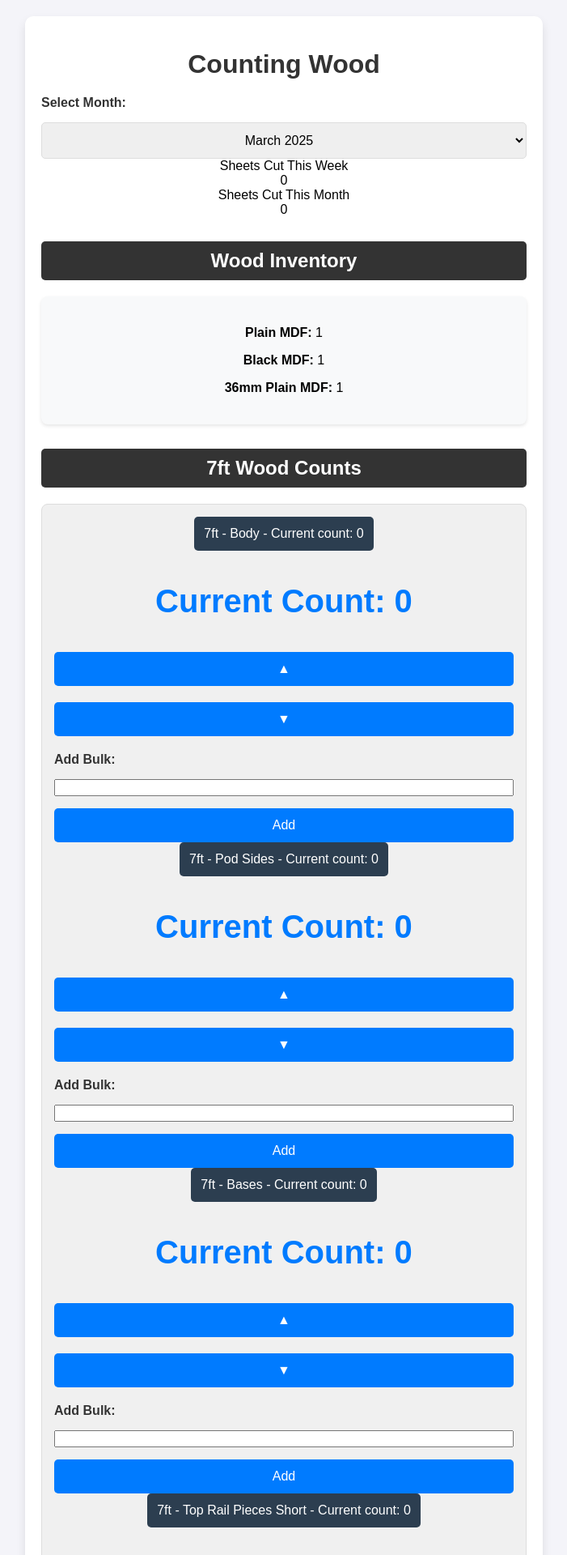
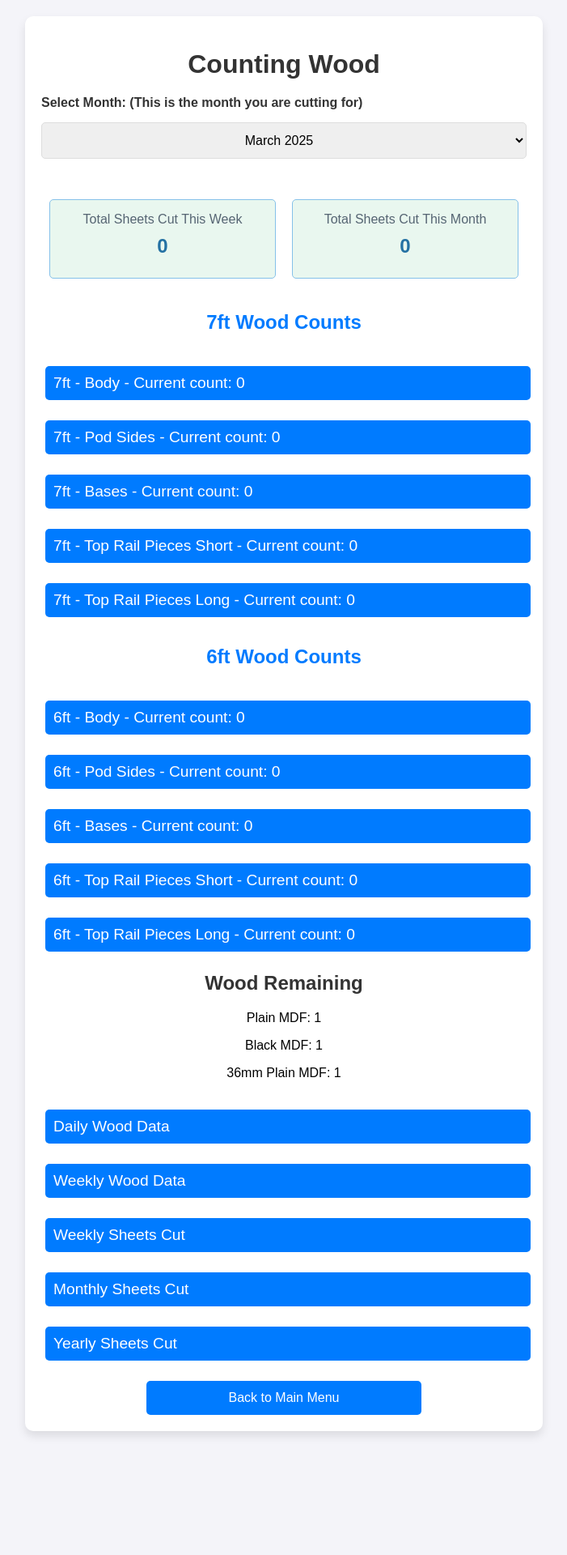
Before and after one commit to Bitcade1/Pooltracker, a Flask app: page /counting_wood in a window 1280 px wide. Shown: the top 1920 px of the page at 81% size, without its empty margins (289-990 px from the left). After the commit the page ends 1773 px from the top, so only its background shows below. Run offline with Flask 3, Linux system fonts and the light colour scheme; the visitor is signed in with stand-in values (Sample User, id 1); tables that the repository leaves empty hold one stand-in row (values such as "Sample post").

Commit message:
Update counting_wood.html

```diff
--- a/templates/counting_wood.html
+++ b/templates/counting_wood.html
@@ -6,45 +6,89 @@
   <title>Counting Wood - Pool Table Tracker</title>
   <link rel="stylesheet" href="{{ url_for('static', filename='styles.css') }}">
   <style>
-    /* Section Colors */
-    .section-7ft { border-left: 8px solid #2c3e50; }
-    .section-7ft .collapsible { background-color: #2c3e50; }
-    .section-7ft .collapsible:hover { background-color: #1a252f; }
-
-    .section-6ft { border-left: 8px solid #8e44ad; }
-    .section-6ft .collapsible { background-color: #8e44ad; }
-    .section-6ft .collapsible:hover { background-color: #703688; }
-
-    .section-data { border-left: 8px solid #16a085; }
-    .data-collapsible { background-color: #16a085; }
-    .data-collapsible:hover { background-color: #138d75; }
-
-    /* Base styling for sections */
-    .section-container {
-      background-color: #f0f0f0;
+    .collapsible {
+      background-color: #007bff;
+      color: white;
+      cursor: pointer;
+      padding: 10px;
+      width: 100%;
+      border: none;
+      text-align: left;
+      outline: none;
+      font-size: 1.2em;
+      margin-top: 20px;
+      border-radius: 5px;
+    }
+    .collapsible:hover {
+      background-color: #0056b3;
+    }
+    .collapsible-content {
+      padding: 15px;
+      display: none;
+      overflow: hidden;
+      background-color: #f9f9f9;
       border: 1px solid #ddd;
-      border-radius: 8px;
-      padding: 15px;
-      margin: 20px 0 30px 0;
+      border-radius: 5px;
+      margin-top: 10px;
     }
-
-    /* Other styles preserved from original template */
+    table {
+      width: 100%;
+      border-collapse: collapse;
+      margin-top: 20px;
+    }
+    th, td {
+      padding: 12px;
+      border: 1px solid #ddd;
+      text-align: center;
+    }
+    th {
+      background-color: #f2f2f2;
+    }
     .group-heading {
       font-size: 1.5em;
       margin-top: 30px;
+      color: #007bff;
+    }
+    .button, button {
+      background-color: #007bff;
       color: white;
-      background-color: #333;
-      padding: 10px 15px;
+      border: none;
+      padding: 10px 20px;
+      margin: 5px;
       border-radius: 5px;
+      cursor: pointer;
+    }
+    .button:hover, button:hover {
+      background-color: #0056b3;
+    }
+    .summary-box {
+      background-color: #e9f7ef;
+      border: 1px solid #85c1e9;
+      border-radius: 5px;
+      padding: 15px;
+      margin-top: 20px;
       text-align: center;
     }
-
-    .inventory {
-      background-color: #f8f9fa;
-      border-radius: 8px;
-      padding: 20px;
-      margin-top: 20px;
-      box-shadow: 0 2px 4px rgba(0,0,0,0.1);
+    .summary-value {
+      font-size: 24px;
+      font-weight: bold;
+      color: #2471a3;
+      margin: 10px 0;
+    }
+    .summary-label {
+      font-size: 16px;
+      color: #566573;
+    }
+    .summary-container {
+      display: flex;
+      justify-content: space-around;
+      flex-wrap: wrap;
+      margin: 20px 0;
+    }
+    .summary-item {
+      flex: 1;
+      min-width: 200px;
+      margin: 10px;
     }
   </style>
   <script>
@@ -69,9 +113,9 @@
       {% endif %}
     {% endwith %}
 
-    <!-- Month Selection -->
+    <!-- Month Selection Form -->
     <form method="POST" action="{{ url_for('counting_wood') }}">
-      <label for="month">Select Month:</label>
+      <label for="month">Select Month: (This is the month you are cutting for)</label>
       <select name="month" id="month" onchange="this.form.submit()">
         {% for value, label in available_months %}
           <option value="{{ value }}" {% if value == selected_month %}selected{% endif %}>{{ label }}</option>
@@ -79,39 +123,32 @@
       </select>
     </form>
 
-    <!-- Summary and Inventory -->
+    <!-- Sheets Cut Summary -->
     <div class="summary-container">
       <div class="summary-item">
         <div class="summary-box">
-          <div class="summary-label">Sheets Cut This Week</div>
+          <div class="summary-label">Total Sheets Cut This Week</div>
           <div class="summary-value">{{ weekly_sheets_cut }}</div>
         </div>
       </div>
       <div class="summary-item">
         <div class="summary-box">
-          <div class="summary-label">Sheets Cut This Month</div>
+          <div class="summary-label">Total Sheets Cut This Month</div>
           <div class="summary-value">{{ monthly_sheets_cut }}</div>
         </div>
       </div>
     </div>
 
-    <!-- Wood Inventory -->
-    <h2 class="group-heading">Wood Inventory</h2>
-    <div class="inventory">
-      <p><strong>Plain MDF:</strong> {{ inventory.plain_mdf }}</p>
-      <p><strong>Black MDF:</strong> {{ inventory.black_mdf }}</p>
-      <p><strong>36mm Plain MDF:</strong> {{ inventory.plain_mdf_36 }}</p>
-    </div>
-
-    <!-- 7ft Wood Counts -->
+    <!-- 7ft Wood Counts Section -->
     <h2 class="group-heading">7ft Wood Counts</h2>
-    <div class="section-container section-7ft">
+    <div class="group-container">
       {% for section, count in counts.items() if section.startswith("7ft") %}
         <button class="collapsible" onclick="toggleCollapsible('{{ section | replace(' ', '_') }}Content')">
           {{ section }} - Current count: {{ count if count is not none else 0 }}
         </button>
         <div id="{{ section | replace(' ', '_') }}Content" class="collapsible-content">
           <p class="count">Current Count: {{ count if count is not none else 0 }}</p>
+
           <!-- Increment Form -->
           <form method="POST" action="{{ url_for('counting_wood') }}">
             <input type="hidden" name="section" value="{{ section }}">
@@ -119,6 +156,7 @@
             <input type="hidden" name="month" value="{{ selected_month }}">
             <button type="submit" class="button">▲</button>
           </form>
+
           <!-- Decrement Form -->
           <form method="POST" action="{{ url_for('counting_wood') }}">
             <input type="hidden" name="section" value="{{ section }}">
@@ -126,12 +164,13 @@
             <input type="hidden" name="month" value="{{ selected_month }}">
             <button type="submit" class="button">▼</button>
           </form>
+
           <!-- Bulk Increment Form -->
           <form method="POST" action="{{ url_for('counting_wood') }}">
             <input type="hidden" name="section" value="{{ section }}">
             <input type="hidden" name="action" value="bulk_increment">
             <input type="hidden" name="month" value="{{ selected_month }}">
-            <label for="{{ section | replace(' ', '_') }}_bulk_amount">Add Bulk:</label>
+            <label for="{{ section | replace(' ', '_') }}_bulk_amount">Add Bulk Amount:</label>
             <input type="number" id="{{ section | replace(' ', '_') }}_bulk_amount" name="bulk_amount" min="1" required>
             <button type="submit" class="button">Add</button>
           </form>
@@ -139,33 +178,38 @@
       {% endfor %}
     </div>
 
-    <!-- 6ft Wood Counts -->
+    <!-- 6ft Wood Counts Section -->
     <h2 class="group-heading">6ft Wood Counts</h2>
-    <div class="section-container section-6ft">
+    <div class="group-container">
       {% for section, count in counts.items() if section.startswith("6ft") %}
         <button class="collapsible" onclick="toggleCollapsible('{{ section | replace(' ', '_') }}Content')">
           {{ section }} - Current count: {{ count if count is not none else 0 }}
         </button>
         <div id="{{ section | replace(' ', '_') }}Content" class="collapsible-content">
           <p class="count">Current Count: {{ count if count is not none else 0 }}</p>
-          <!-- Forms - same structure as 7ft section -->
+
+          <!-- Increment Form -->
           <form method="POST" action="{{ url_for('counting_wood') }}">
             <input type="hidden" name="section" value="{{ section }}">
             <input type="hidden" name="action" value="increment">
             <input type="hidden" name="month" value="{{ selected_month }}">
             <button type="submit" class="button">▲</button>
           </form>
+
+          <!-- Decrement Form -->
           <form method="POST" action="{{ url_for('counting_wood') }}">
             <input type="hidden" name="section" value="{{ section }}">
             <input type="hidden" name="action" value="decrement">
             <input type="hidden" name="month" value="{{ selected_month }}">
             <button type="submit" class="button">▼</button>
           </form>
+
+          <!-- Bulk Increment Form -->
           <form method="POST" action="{{ url_for('counting_wood') }}">
             <input type="hidden" name="section" value="{{ section }}">
             <input type="hidden" name="action" value="bulk_increment">
             <input type="hidden" name="month" value="{{ selected_month }}">
-            <label for="{{ section | replace(' ', '_') }}_bulk_amount">Add Bulk:</label>
+            <label for="{{ section | replace(' ', '_') }}_bulk_amount">Add Bulk Amount:</label>
             <input type="number" id="{{ section | replace(' ', '_') }}_bulk_amount" name="bulk_amount" min="1" required>
             <button type="submit" class="button">Add</button>
           </form>
@@ -173,15 +217,27 @@
       {% endfor %}
     </div>
 
-    <!-- Data Sections -->
-    <h2 class="group-heading">Data & Statistics</h2>
-    <div class="section-container section-data">
+<!-- Wood Inventory Display -->
+<h2>Wood Remaining</h2>
+<div class="inventory">
+    <p>Plain MDF: {{ inventory.plain_mdf }}</p>
+    <p>Black MDF: {{ inventory.black_mdf }}</p>
+    <p>36mm Plain MDF: {{ inventory.plain_mdf_36 }}</p>
+</div>
+
+
     <!-- Daily Wood Data -->
-      <button class="collapsible data-collapsible" onclick="toggleCollapsible('dailyData')">Daily Wood Data</button>
+    <button class="collapsible" onclick="toggleCollapsible('dailyData')">Daily Wood Data</button>
     <div id="dailyData" class="collapsible-content">
       <h3>Wood Cut Today</h3>
       <table>
-          <thead><tr><th>Time</th><th>Type</th><th>Count</th></tr></thead>
+        <thead>
+          <tr>
+            <th>Time Logged</th>
+            <th>Type</th>
+            <th>Count</th>
+          </tr>
+        </thead>
         <tbody>
           {% if daily_wood_data %}
             {% for entry in daily_wood_data %}
@@ -192,36 +248,71 @@
               </tr>
             {% endfor %}
           {% else %}
-              <tr><td colspan="3">No data available for today.</td></tr>
+            <tr>
+              <td colspan="3">No data available for today.</td>
+            </tr>
           {% endif %}
         </tbody>
       </table>
     </div>
 
     <!-- Weekly Wood Data -->
-      <button class="collapsible data-collapsible" onclick="toggleCollapsible('weeklyData')">Weekly Wood Data</button>
+    <button class="collapsible" onclick="toggleCollapsible('weeklyData')">Weekly Wood Data</button>
     <div id="weeklyData" class="collapsible-content">
       <h3>Wood Cut This Week</h3>
       <table>
-          <thead><tr><th>Day</th><th>Count</th></tr></thead>
+        <thead>
+          <tr>
+            <th>Day</th>
+            <th>Count</th>
+          </tr>
+        </thead>
         <tbody>
           {% if weekly_summary %}
             {% for day, count in weekly_summary.items() %}
-                <tr><td>{{ day }}</td><td>{{ count }}</td></tr>
+              <tr>
+                <td>{{ day }}</td>
+                <td>{{ count }}</td>
+              </tr>
             {% endfor %}
           {% else %}
-              <tr><td colspan="2">No data available for this week.</td></tr>
+            <tr>
+              <td colspan="2">No data available for this week.</td>
+            </tr>
           {% endif %}
         </tbody>
       </table>
     </div>
 
-      <!-- Monthly Sheets Cut with Breakdown -->
-      <button class="collapsible data-collapsible" onclick="toggleCollapsible('monthlySheets')">Monthly Sheets Cut</button>
+    <!-- Weekly Sheets Cut Data -->
+    <button class="collapsible" onclick="toggleCollapsible('weeklySheets')">Weekly Sheets Cut</button>
+    <div id="weeklySheets" class="collapsible-content">
+      <h3>Total Sheets Cut This Week</h3>
+      <div class="summary-box">
+        <p>The total number of MDF sheets cut this week (all types combined):</p>
+        <div class="summary-value">{{ weekly_sheets_cut }}</div>
+      </div>
+    </div>
+
+    <!-- Monthly Sheets Cut Data -->
+    <button class="collapsible" onclick="toggleCollapsible('monthlySheets')">Monthly Sheets Cut</button>
     <div id="monthlySheets" class="collapsible-content">
-        <h3>Weekly Breakdown</h3>
+      <h3>Total Sheets Cut This Month</h3>
+      <div class="summary-box">
+        <p>The total number of MDF sheets cut in the selected month (all types combined):</p>
+        <div class="summary-value">{{ monthly_sheets_cut }}</div>
+      </div>
+
+      <!-- Weekly Breakdown -->
+      <h4>Weekly Breakdown</h4>
       <table>
-          <thead><tr><th>Week</th><th>Date Range</th><th>Sheets Cut</th></tr></thead>
+        <thead>
+          <tr>
+            <th>Week</th>
+            <th>Date Range</th>
+            <th>Sheets Cut</th>
+          </tr>
+        </thead>
         <tbody>
           {% if weekly_breakdown %}
             {% for week, data in weekly_breakdown.items() %}
@@ -232,32 +323,43 @@
               </tr>
             {% endfor %}
           {% else %}
-              <tr><td colspan="3">No weekly data available.</td></tr>
+            <tr>
+              <td colspan="3">No weekly data available.</td>
+            </tr>
           {% endif %}
         </tbody>
       </table>
     </div>
 
-      <!-- Yearly Sheets Cut -->
-      <button class="collapsible data-collapsible" onclick="toggleCollapsible('yearlySheets')">Yearly Sheets Cut</button>
+    <!-- Yearly Sheets Cut Data -->
+    <button class="collapsible" onclick="toggleCollapsible('yearlySheets')">Yearly Sheets Cut</button>
     <div id="yearlySheets" class="collapsible-content">
       <h3>Monthly Breakdown for {{ current_year }}</h3>
       <table>
-          <thead><tr><th>Month</th><th>Sheets Cut</th></tr></thead>
+        <thead>
+          <tr>
+            <th>Month</th>
+            <th>Sheets Cut</th>
+          </tr>
+        </thead>
         <tbody>
           {% if yearly_breakdown %}
             {% for month, count in yearly_breakdown.items() %}
-                <tr><td>{{ month }}</td><td>{{ count }}</td></tr>
+              <tr>
+                <td>{{ month }}</td>
+                <td>{{ count }}</td>
+              </tr>
             {% endfor %}
           {% else %}
-              <tr><td colspan="2">No yearly data available.</td></tr>
+            <tr>
+              <td colspan="2">No yearly data available.</td>
+            </tr>
           {% endif %}
         </tbody>
       </table>
     </div>
-    </div>
 
-    <!-- Back to Menu -->
+    <!-- Back to Menu Button -->
     <div class="back-to-menu">
       <a href="{{ url_for('home') }}" class="menu-button">Back to Main Menu</a>
     </div>
```
Lines whose indentation alone changed are shown as unchanged.
